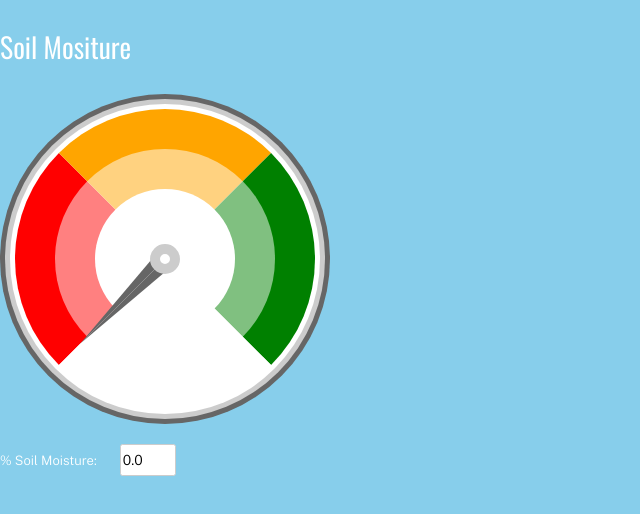
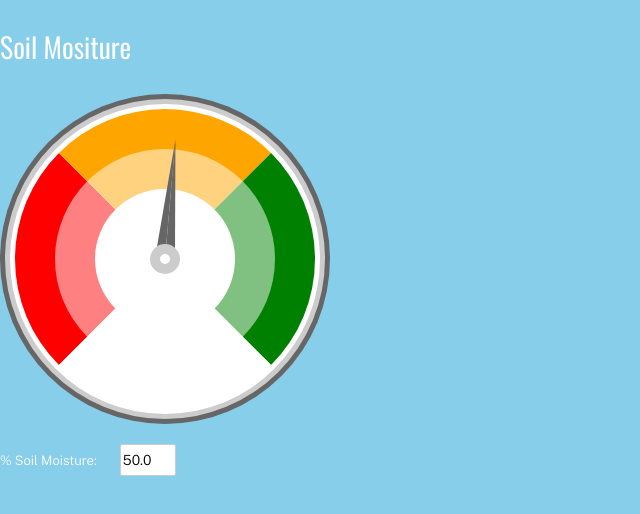
Before and after one commit to sparkgeo/Water-McSoilPlant, a plain HTML site: page weather/public/index.html in a window 1280 px wide. Shown: the top 514 px of the page, without its empty margins (0-640 px from the left). Drawn offline with nearby package versions, Linux system fonts and the light colour scheme; no server answers.

Commit message:
setting default to 50

```diff
--- a/weather/public/index.html
+++ b/weather/public/index.html
@@ -69,7 +69,7 @@
         $( document ).ready(function() {
             $('#barometer').barometer({
               placeholder: "% Soil Moisture: ",
-              startvalue: "0.0"
+              startvalue: "50.0"
             });
         });
     </script>
```
